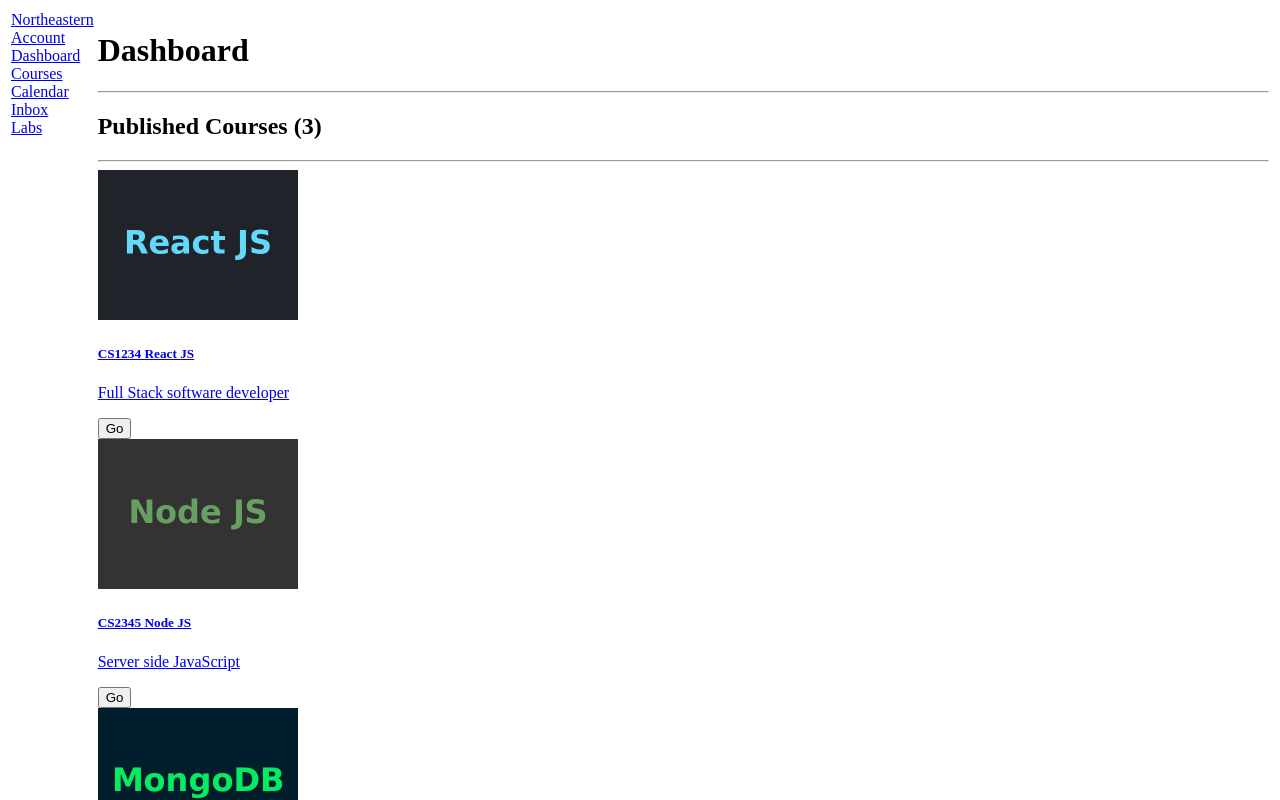
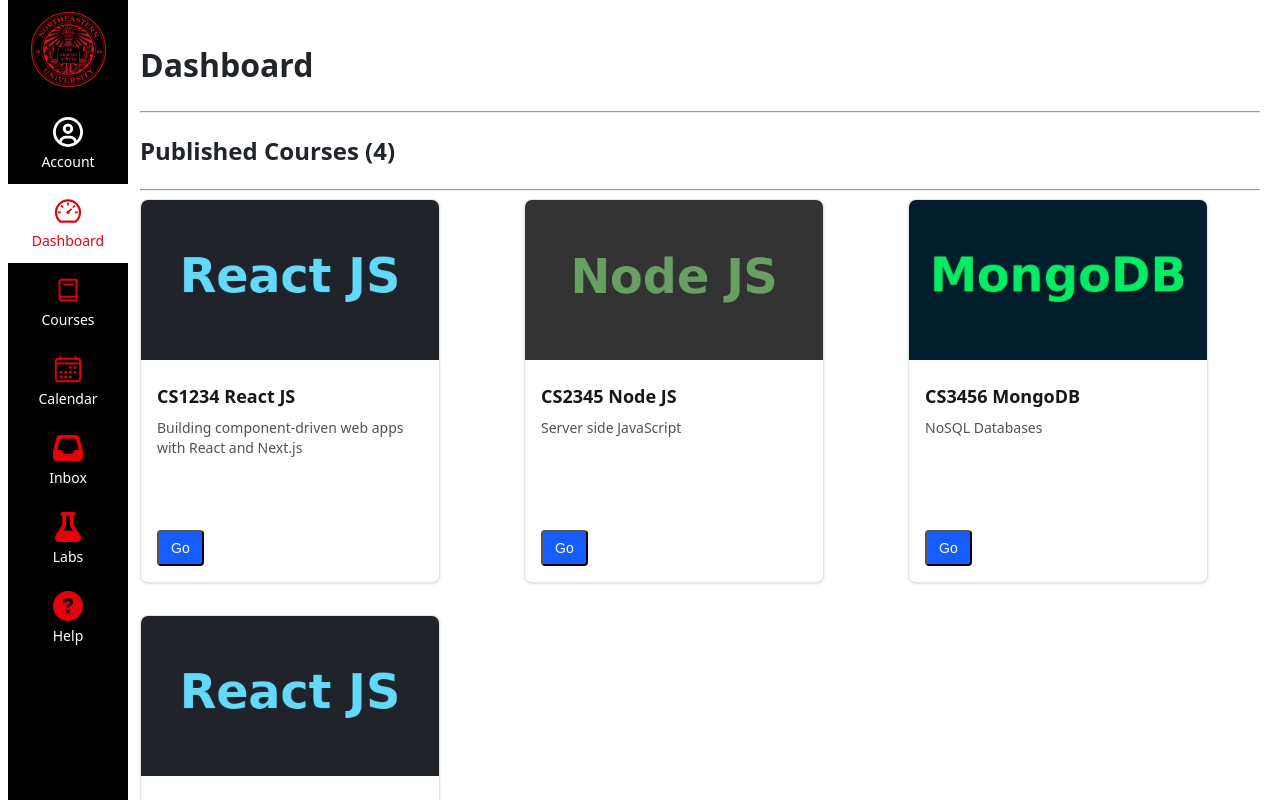
Before and after one commit to sesha-2k3/webdev-client, a Next.js app: page /dashboard in a window 1280 px wide. Shown: the top 800 px of the page. Built offline with nearby package versions, Linux system fonts and the light colour scheme.

Commit message:
sec: 2.4.1-2.4.2 kambaz: shell, navigation sidebar, dashboard

```diff
--- a/app/(kambaz)/Navigation.tsx
+++ b/app/(kambaz)/Navigation.tsx
@@ -1,40 +1,93 @@
+import { AiOutlineDashboard } from "react-icons/ai";
+import { IoCalendarOutline } from "react-icons/io5";
+import { LiaBookSolid } from "react-icons/lia";
+import { FaInbox, FaRegCircleUser, FaFlask, FaCircleQuestion } from "react-icons/fa6";
 import Link from "next/link";
 export default function KambazNavigation() {
   return (
-    <div id="wd-kambaz-navigation">
+    <nav
+      id="wd-kambaz-navigation"
+      className="fixed bottom-0 top-0 z-20 hidden w-[120px] bg-black md:block"
+    >
       <a
         href="https://www.northeastern.edu/"
         id="wd-neu-link"
         target="_blank"
         rel="noreferrer"
+        className="block bg-black py-3 text-center"
       >
-        Northeastern
+        {/* eslint-disable-next-line @next/next/no-img-element */}
+        <img
+          src="/images/NEU.png"
+          width={75}
+          height={75}
+          alt="Northeastern University"
+          className="mx-auto"
+        />
       </a>
+      <Link
+        href="/account"
+        id="wd-account-link"
+        className="block bg-black py-3 text-center text-sm text-white no-underline"
+      >
+        <FaRegCircleUser className="inline-block text-3xl text-white" />
         <br />
-      <Link href="/account" id="wd-account-link">
         Account
       </Link>
+      <Link
+        href="/dashboard"
+        id="wd-dashboard-link"
+        className="block bg-white py-3 text-center text-sm text-red-600 no-underline"
+      >
+        <AiOutlineDashboard className="inline-block text-3xl text-red-600" />
         <br />
-      <Link href="/dashboard" id="wd-dashboard-link">
         Dashboard
       </Link>
+      <Link
+        href="/dashboard"
+        id="wd-course-link"
+        className="block bg-black py-3 text-center text-sm text-white no-underline"
+      >
+        <LiaBookSolid className="inline-block text-3xl text-red-600" />
         <br />
-      <Link href="/dashboard" id="wd-course-link">
         Courses
       </Link>
+      <Link
+        href="/calendar"
+        id="wd-calendar-link"
+        className="block bg-black py-3 text-center text-sm text-white no-underline"
+      >
+        <IoCalendarOutline className="inline-block text-3xl text-red-600" />
         <br />
-      <Link href="/calendar" id="wd-calendar-link">
         Calendar
       </Link>
+      <Link
+        href="/inbox"
+        id="wd-inbox-link"
+        className="block bg-black py-3 text-center text-sm text-white no-underline"
+      >
+        <FaInbox className="inline-block text-3xl text-red-600" />
         <br />
-      <Link href="/inbox" id="wd-inbox-link">
         Inbox
       </Link>
+      <Link
+        href="/labs"
+        id="wd-labs-link"
+        className="block bg-black py-3 text-center text-sm text-white no-underline"
+      >
+        <FaFlask className="inline-block text-3xl text-red-600" />
         <br />
-      <Link href="/labs" id="wd-labs-link">
         Labs
       </Link>
+      <Link
+        href="/labs"
+        id="wd-ai-nav-help"
+        className="block bg-black py-3 text-center text-sm text-white no-underline"
+      >
+        <FaCircleQuestion className="inline-block text-3xl text-red-600" />
         <br />
-    </div>
+        Help
+      </Link>
+    </nav>
   );
 }
--- a/app/(kambaz)/dashboard/CourseCard.tsx
+++ b/app/(kambaz)/dashboard/CourseCard.tsx
@@ -1,10 +1,7 @@
 import Link from "next/link";
 import Image from "next/image";
 export default function CourseCard({
-  id,
-  title,
-  subtitle,
-  image,
+  id, title, subtitle, image,
 }: {
   id: string;
   title: string;
@@ -12,13 +9,31 @@ export default function CourseCard({
   image: string;
 }) {
   return (
-    <div className="wd-dashboard-course">
-      <Link href={`/courses/${id}/home`} className="wd-dashboard-course-link">
-        <Image src={image} width={200} height={150} alt={title} />
-        <div>
-          <h5>{title}</h5>
-          <p className="wd-dashboard-course-title">{subtitle}</p>
-          <button type="button">Go</button>
+    <div className="wd-dashboard-course w-[300px] max-w-full overflow-hidden rounded-lg border border-neutral-200 bg-white shadow-sm">
+      <Link
+        href={`/courses/${id}/home`}
+        className="wd-dashboard-course-link block text-neutral-900 no-underline"
+      >
+        <Image
+          src={image}
+          width={300}
+          height={160}
+          alt={title}
+          className="h-40 w-full object-cover"
+        />
+        <div className="p-4">
+          <h5 className="m-0 mb-2 truncate text-lg font-semibold whitespace-nowrap">
+            {title}
+          </h5>
+          <p className="wd-dashboard-course-title m-0 mb-3 h-[100px] overflow-hidden text-sm text-neutral-600">
+            {subtitle}
+          </p>
+          <button
+            type="button"
+            className="inline-flex items-center justify-center rounded bg-blue-600 px-3 py-1.5 text-sm font-medium text-white"
+          >
+            Go
+          </button>
         </div>
       </Link>
     </div>
--- a/app/(kambaz)/dashboard/page.tsx
+++ b/app/(kambaz)/dashboard/page.tsx
@@ -2,13 +2,18 @@ import CourseCard from "./CourseCard";
 export default function Dashboard() {
   return (
     <div id="wd-dashboard">
-      <h1 id="wd-dashboard-title">Dashboard</h1> <hr />
-      <h2 id="wd-dashboard-published">Published Courses (3)</h2> <hr />
-      <div id="wd-dashboard-courses">
+      <h1 id="wd-dashboard-title">Dashboard</h1>
+      <hr />
+      <h2 id="wd-dashboard-published">Published Courses (4)</h2>
+      <hr />
+      <div
+        id="wd-dashboard-courses"
+        className="grid grid-cols-1 gap-8 sm:grid-cols-2 xl:grid-cols-3 2xl:grid-cols-4"
+      >
         <CourseCard
           id="1234"
           title="CS1234 React JS"
-          subtitle="Full Stack software developer"
+          subtitle="Building component-driven web apps with React and Next.js"
           image="/images/reactjs.jpg"
         />
         <CourseCard
@@ -23,6 +28,12 @@ export default function Dashboard() {
           subtitle="NoSQL Databases"
           image="/images/mongodb.jpg"
         />
+        <CourseCard
+          id="CS9999"
+          title="CS9999 Sample Course"
+          subtitle="Assistant-generated sample — not my course"
+          image="/images/reactjs.jpg"
+        />
       </div>
     </div>
   );
--- /dev/null
+++ b/app/(kambaz)/kambaz.css
@@ -0,0 +1,29 @@
+@import "tailwindcss/theme" layer(theme);
+@import "tailwindcss/utilities" layer(utilities);
+
+/* System sans-serif — Tailwind utilities alone
+   do not set the body font */
+#wd-kambaz {
+  font-family:
+    system-ui,
+    -apple-system,
+    "Segoe UI",
+    Roboto,
+    "Helvetica Neue",
+    "Noto Sans",
+    "Liberation Sans",
+    Arial,
+    sans-serif;
+  color: #212529;
+  line-height: 1.5;
+}
+#wd-kambaz,
+#wd-kambaz * {
+  box-sizing: border-box;
+}
+
+@media (min-width: 768px) {
+  .wd-main-content-offset {
+    margin-left: 120px;
+  }
+}
--- a/app/(kambaz)/layout.tsx
+++ b/app/(kambaz)/layout.tsx
@@ -1,20 +1,13 @@
 import { ReactNode } from "react";
+import "./kambaz.css";
 import KambazNavigation from "./Navigation";
 export default function KambazLayout({
   children,
 }: Readonly<{ children: ReactNode }>) {
   return (
-    <table>
-      <tbody>
-        <tr>
-          <td valign="top" width="200">
-            <KambazNavigation />
-          </td>
-          <td valign="top" width="100%">
-            {children}
-          </td>
-        </tr>
-      </tbody>
-    </table>
+    <div id="wd-kambaz" className="font-sans">
+      <KambazNavigation />
+      <div className="wd-main-content-offset p-3">{children}</div>
+    </div>
   );
 }
```
Also changed, not shown: public/images/NEU.png (added). Lines whose indentation alone changed are shown as unchanged.
